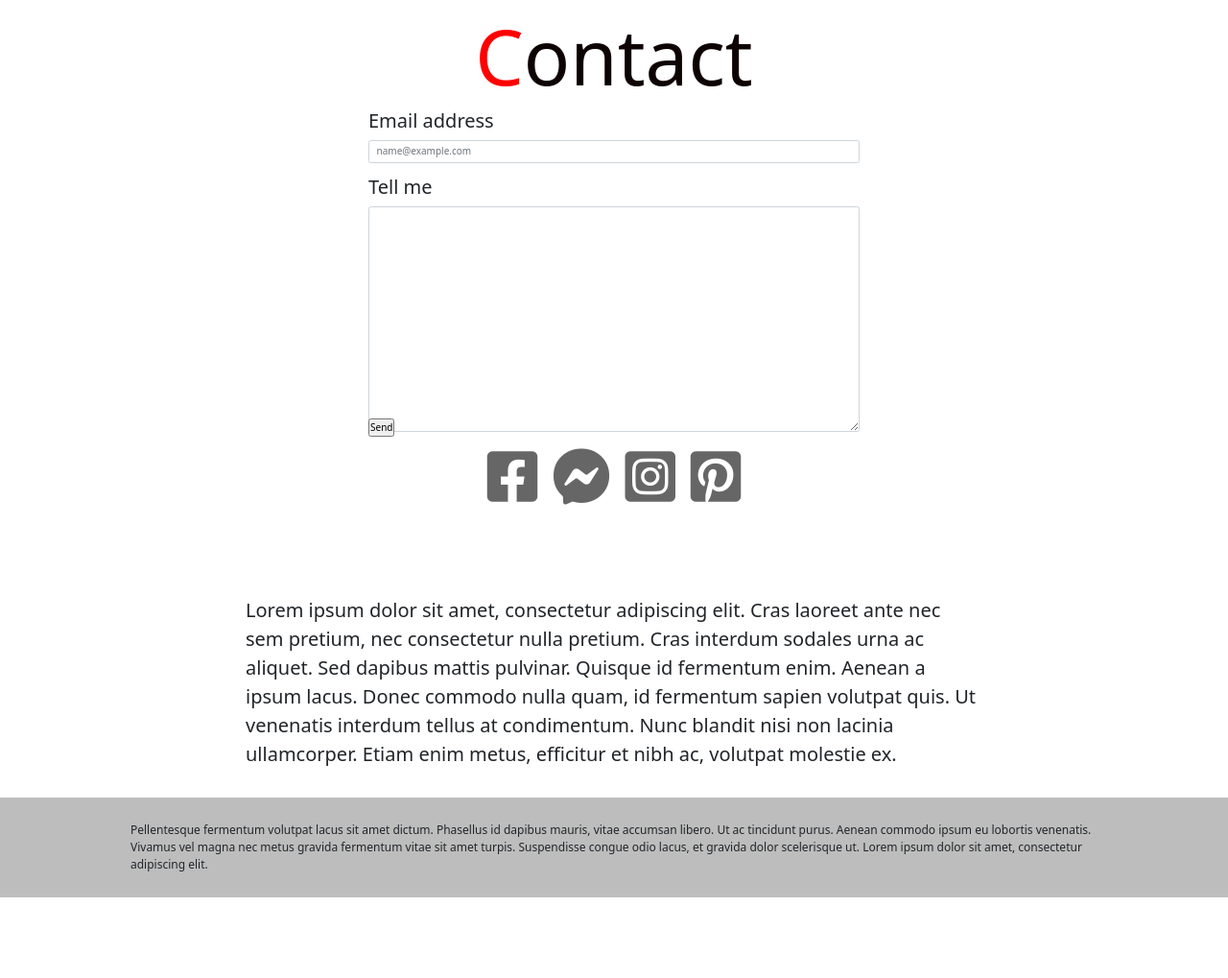
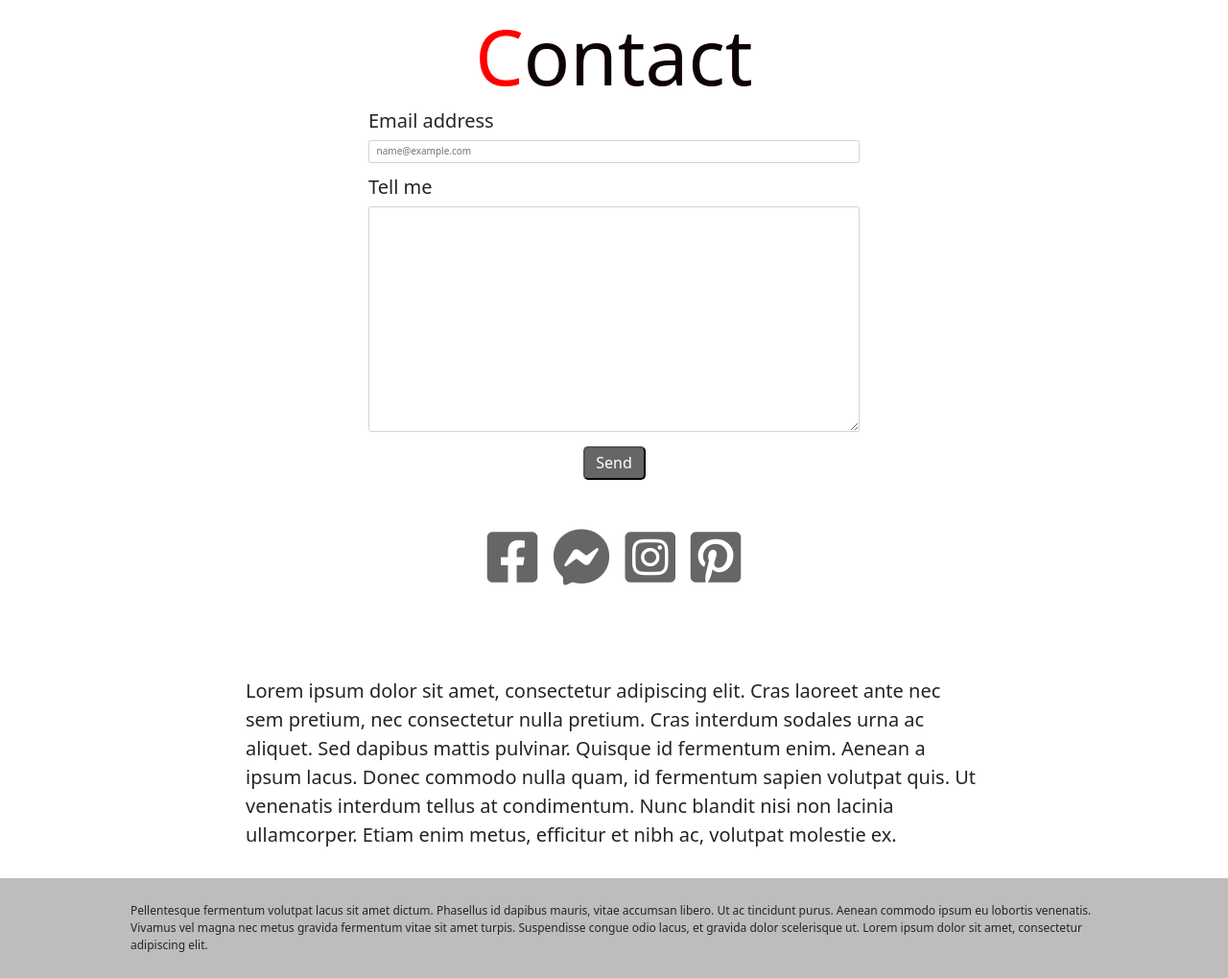
Before and after one commit to zoltankerekes0928/Food, a plain HTML site: page index.html in a window 1280 px wide. Shown: the part 4400-5419 px from the top of the page at 96% size. Before the commit the page ends 5335 px from the top, so only its background shows below. Drawn offline with nearby package versions, Linux system fonts and the light colour scheme; files whose address does not match are found by name.

Commit message:
Update main.css

```diff
--- a/main.css
+++ b/main.css
@@ -356,11 +356,33 @@ button:hover .order-font{
 }
 
 .mb-3-container{
-  height: 40vh;
+  height: 100%;
   width: 40vw;
 }
 .mb-3-text{
   height: 80%;
+}
+
+.btn-container{
+  width: 100%;
+  display: grid;
+  margin-bottom: 15px;
+  margin-top: 15px;
+}
+
+#submit{
+  margin: 0 auto;
+  width: 65px;
+  height: 35px;
+  font-size: 16px;
+  background-color:#666;
+  border-radius: 5px;
+  color: #fff;
+}
+
+#submit:hover{
+  background-color: red;
+
 }
 
 
```
